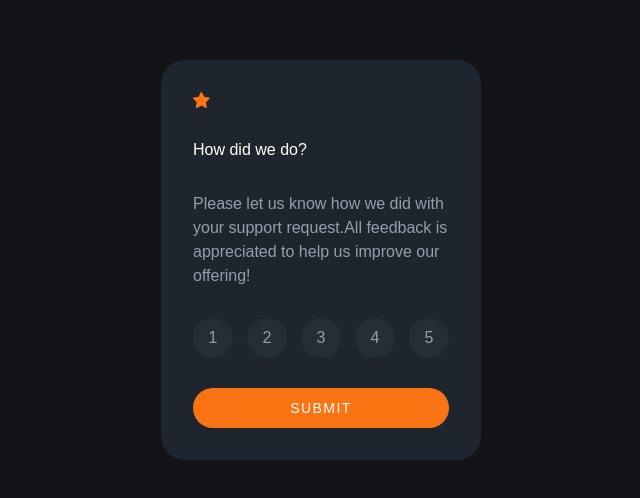
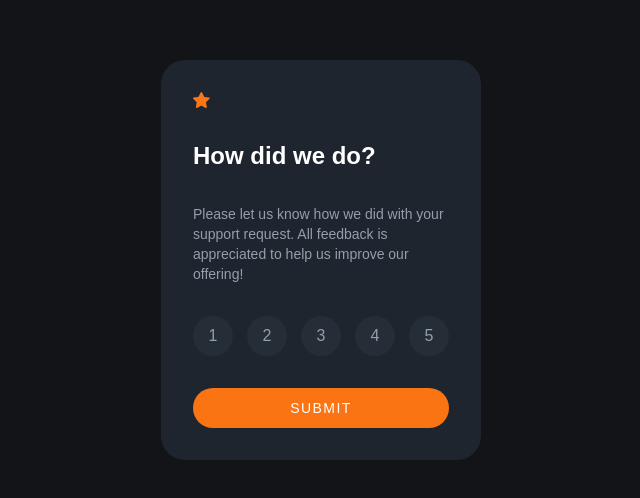
Before and after one commit to tcmak217/interactive-rating-component, a React (Create React App) app: page / in a window 1280 px wide. Shown: the part 140-638 px from the top of the page, without its empty margins (319-959 px from the left). Built offline with nearby package versions, Linux system fonts and the light colour scheme.

Commit message:
feat: add font style to the title and description

```diff
--- a/src/components/RatingCard/RatingCard.tsx
+++ b/src/components/RatingCard/RatingCard.tsx
@@ -8,9 +8,9 @@ function RatingCard() {
         <div className="grow">
           <img src={startIcon} alt="star icon" />
         </div>
-        <div className="text-white grow">How did we do?</div>
-        <div className="text-light-grey grow">
-          Please let us know how we did with your support request.All feedback is appreciated to
+        <div className="text-white grow text-2xl font-bold">How did we do?</div>
+        <div className="text-light-grey grow text-sm">
+          Please let us know how we did with your support request. All feedback is appreciated to
           help us improve our offering!
         </div>
         <div className="flex flex-row grow justify-between">
```
